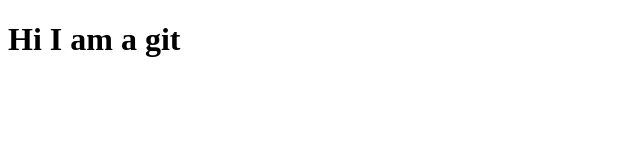
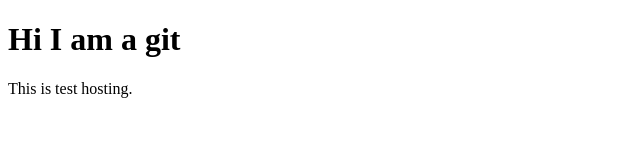
Before and after one commit to thanhtayaung-1989/Project, a plain HTML site: page index.html in a window 1280 px wide. Shown: the whole page, without its empty margins (0-640 px from the left). Drawn offline with Linux system fonts and the light colour scheme.

Commit message:
second commit

```diff
--- a/index.html
+++ b/index.html
@@ -7,5 +7,6 @@
   </head>
   <body>
     <h1>Hi I am a git</h1>
+    <p>This is test hosting.</p>
   </body>
 </html>
```
